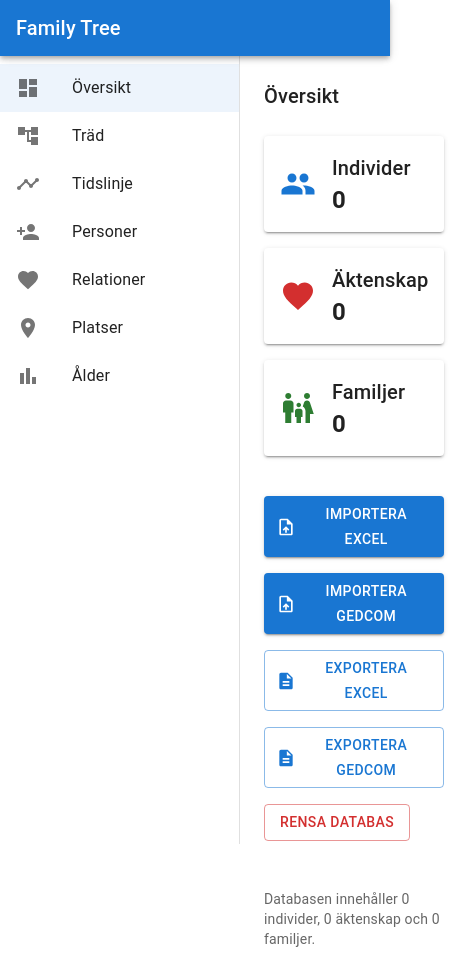
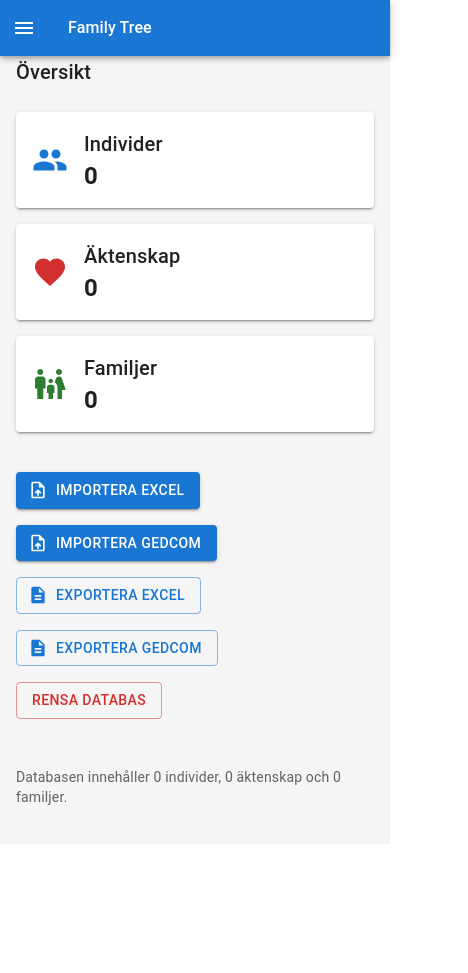
Before and after one commit to erland/family-tree, a React (Vite) app: page / in a window 390 px wide. Shown: the whole page, 468 px wide, since content can reach past the window. After the commit the page ends 844 px from the top, so only its background shows below. Built offline with nearby package versions, Linux system fonts and the light colour scheme.

Commit message:
First try to make it look better on mobile

```diff
--- a/src/AppLayout.tsx
+++ b/src/AppLayout.tsx
@@ -1,4 +1,4 @@
-import React, { useEffect } from "react";
+import React, { useEffect, useState } from "react";
 import { Outlet, Link, useLocation } from "react-router-dom";
 import {
   Box,
@@ -11,15 +11,18 @@ import {
   Toolbar,
   AppBar,
   Typography,
+  IconButton,
+  Divider,
 } from "@mui/material";
 
+import MenuIcon from "@mui/icons-material/Menu";
 import DashboardIcon from "@mui/icons-material/Dashboard";
 import AccountTreeIcon from "@mui/icons-material/AccountTree";
 import PersonAddIcon from "@mui/icons-material/PersonAdd";
 import TimelineIcon from "@mui/icons-material/Timeline";
 import FavoriteIcon from "@mui/icons-material/Favorite";
 import LocationOnIcon from "@mui/icons-material/LocationOn";
-import BarChartIcon from "@mui/icons-material/BarChart"; // 🧩 NEW for Ålder view
+import BarChartIcon from "@mui/icons-material/BarChart";
 
 import { useAppDispatch } from "./store";
 import { fetchIndividuals } from "./features/individualsSlice";
@@ -33,13 +36,21 @@ export default function AppLayout() {
   const location = useLocation();
   const { t } = useTranslation();
 
+  // mobile drawer open/closed
+  const [mobileOpen, setMobileOpen] = useState(false);
+
   useEffect(() => {
     // Bootstrap data once when layout mounts
     dispatch(fetchIndividuals());
     dispatch(fetchRelationships());
   }, [dispatch]);
 
-  // 🧭 Navigation items (with Ålder added)
+  // close drawer when route changes (nice on mobile)
+  useEffect(() => {
+    setMobileOpen(false);
+  }, [location.pathname]);
+
+  // 🧭 Navigation items
   const navItems = [
     { to: "/", labelKey: "dashboard", icon: <DashboardIcon /> },
     { to: "/tree", labelKey: "tree", icon: <AccountTreeIcon /> },
@@ -47,48 +58,136 @@ export default function AppLayout() {
     { to: "/individuals", labelKey: "individuals", icon: <PersonAddIcon /> },
     { to: "/relationships", labelKey: "relationships", icon: <FavoriteIcon /> },
     { to: "/places", labelKey: "places", icon: <LocationOnIcon /> },
-    { to: "/ages", labelKey: "ages", icon: <BarChartIcon /> }, // 🆕 Ålder
+    { to: "/ages", labelKey: "ages", icon: <BarChartIcon /> },
   ];
+
+  function NavList() {
+    return (
+      <List>
+        {navItems.map((item) => (
+          <ListItem key={item.to} disablePadding>
+            <ListItemButton
+              component={Link}
+              to={item.to}
+              selected={location.pathname === item.to}
+            >
+              <ListItemIcon>{item.icon}</ListItemIcon>
+              <ListItemText
+                primary={t(item.labelKey, { defaultValue: item.labelKey })}
+              />
+            </ListItemButton>
+          </ListItem>
+        ))}
+      </List>
+    );
+  }
+
+  // Drawer content reused for both desktop + mobile drawers
+  const drawerContent = (
+    <Box
+      sx={{
+        display: "flex",
+        flexDirection: "column",
+        height: "100%",
+      }}
+    >
+      {/* pushes content below the app bar height */}
+      <Toolbar />
+      <Divider />
+      <Box sx={{ flex: 1, overflowY: "auto" }}>
+        <NavList />
+      </Box>
+    </Box>
+  );
 
   return (
     <Box sx={{ display: "flex" }}>
       {/* Top AppBar */}
-      <AppBar position="fixed" sx={{ zIndex: (theme) => theme.zIndex.drawer + 1 }}>
-        <Toolbar>
-          <Typography variant="h6" noWrap>
+      <AppBar
+        position="fixed"
+        sx={{
+          zIndex: (theme) => theme.zIndex.drawer + 1,
+        }}
+      >
+        <Toolbar
+          sx={{
+            minHeight: 56,
+            "@media (min-width:600px)": {
+              minHeight: 64,
+            },
+            px: 2,
+            gap: 2,
+          }}
+        >
+          {/* Hamburger only on small screens */}
+          <IconButton
+            color="inherit"
+            edge="start"
+            onClick={() => setMobileOpen(true)}
+            sx={{
+              mr: 1,
+              display: { xs: "inline-flex", md: "none" },
+            }}
+            aria-label={t("openMenu", { defaultValue: "Open menu" })}
+          >
+            <MenuIcon />
+          </IconButton>
+
+          {/* Title */}
+          <Typography
+            variant="h6"
+            noWrap
+            sx={{
+              flexGrow: 1,
+              fontSize: { xs: "1rem", sm: "1.1rem", md: "1.25rem" },
+              lineHeight: 1.2,
+              whiteSpace: "nowrap",
+              textOverflow: "ellipsis",
+              overflow: "hidden",
+            }}
+          >
             {t("appTitle", { defaultValue: "Genealogy App" })}
           </Typography>
+
+          {/* Right side of AppBar could hold actions (export, settings, etc) */}
+          {/* <IconButton color="inherit">...</IconButton> */}
         </Toolbar>
       </AppBar>
 
-      {/* Left Drawer Nav */}
+      {/* Desktop (permanent) drawer - hidden on xs/sm, shown md+ */}
       <Drawer
         variant="permanent"
+        open
         sx={{
+          display: { xs: "none", md: "block" },
           width: drawerWidth,
           flexShrink: 0,
-          "& .MuiDrawer-paper": { width: drawerWidth, boxSizing: "border-box" },
+          "& .MuiDrawer-paper": {
+            width: drawerWidth,
+            boxSizing: "border-box",
+          },
         }}
       >
-        <Toolbar />
-        <Box sx={{ overflow: "auto" }}>
-          <List>
-            {navItems.map((item) => (
-              <ListItem key={item.to} disablePadding>
-                <ListItemButton
-                  component={Link}
-                  to={item.to}
-                  selected={location.pathname === item.to}
-                >
-                  <ListItemIcon>{item.icon}</ListItemIcon>
-                  <ListItemText
-                    primary={t(item.labelKey, { defaultValue: item.labelKey })}
-                  />
-                </ListItemButton>
-              </ListItem>
-            ))}
-          </List>
-        </Box>
+        {drawerContent}
+      </Drawer>
+
+      {/* Mobile (temporary) drawer - shown xs/sm only */}
+      <Drawer
+        variant="temporary"
+        open={mobileOpen}
+        onClose={() => setMobileOpen(false)}
+        ModalProps={{
+          keepMounted: true, // better iOS performance
+        }}
+        sx={{
+          display: { xs: "block", md: "none" },
+          "& .MuiDrawer-paper": {
+            width: drawerWidth,
+            boxSizing: "border-box",
+          },
+        }}
+      >
+        {drawerContent}
       </Drawer>
 
       {/* Main content */}
@@ -96,10 +195,26 @@ export default function AppLayout() {
         component="main"
         sx={{
           flexGrow: 1,
-          p: 3,
+
+          // ❌ remove the manual left margin that caused the white gap
+          // ml: { xs: 0, md: `${drawerWidth}px` },
+
+          // keep space below AppBar so content doesn't hide behind it
+          pt: {
+            xs: "56px", // matches AppBar/Toolbar height on xs
+            sm: "64px",
+          },
+
+          px: 2,
+          pb: 4,
+
+          minHeight: "100vh",
+          bgcolor: (theme) =>
+            theme.palette.mode === "dark"
+              ? theme.palette.background.default
+              : theme.palette.grey[100],
         }}
       >
-        <Toolbar />
         <Outlet />
       </Box>
     </Box>
```
